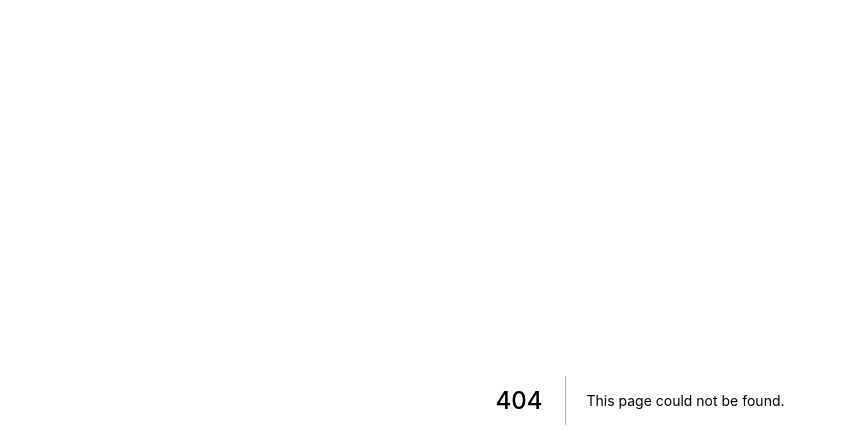
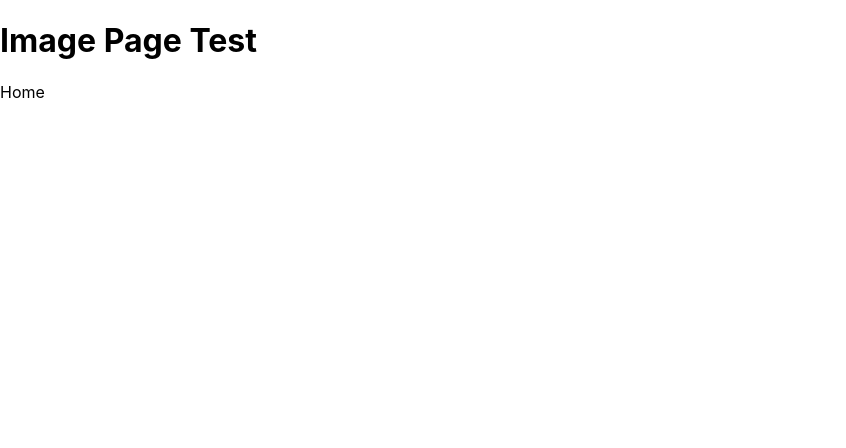
Before and after one commit to Chenzo/nextjs-static, a Next.js app: page /image-page in a window 1280 px wide. Before the commit this address had no page. Shown: the top 448 px of the page, without its empty margins (0-846 px from the left). Built offline with nearby package versions, Linux system fonts and the light colour scheme.

Commit message:
working with 2 pages and links - prepped for images

```diff
--- a/package.json
+++ b/package.json
@@ -7,7 +7,8 @@
     "build": "next build",
     "start": "next start",
     "lint": "next lint",
-    "static": "next build && next export"
+    "static": "next build && next export",
+    "serve": "http-server out"
   },
   "dependencies": {
     "next": "11.0.1",
@@ -17,6 +18,7 @@
   },
   "devDependencies": {
     "eslint": "7.30.0",
-    "eslint-config-next": "11.0.1"
+    "eslint-config-next": "11.0.1",
+    "http-server": "^0.12.3"
   }
 }
--- /dev/null
+++ b/pages/image-page.js
@@ -0,0 +1,23 @@
+import Head from 'next/head'
+import Link from 'next/link'
+
+export default function Home() {
+  return (
+    <div>
+      <Head>
+        <title>Simpilest Next JS App | Image Page</title>
+        <link rel="icon" href="/favicon.ico" />
+      </Head>
+
+      <main>
+        <h1>Image Page Test</h1>
+
+        <Link href="/">
+          <a>Home</a>
+        </Link>
+
+      </main>
+
+    </div>
+  )
+}
```
Also changed, not shown: pages/index.js (+10 -0 lines), pages/two.js (added, +23 -0 lines), 2 other files (tests, documents, lock files or other folders).
